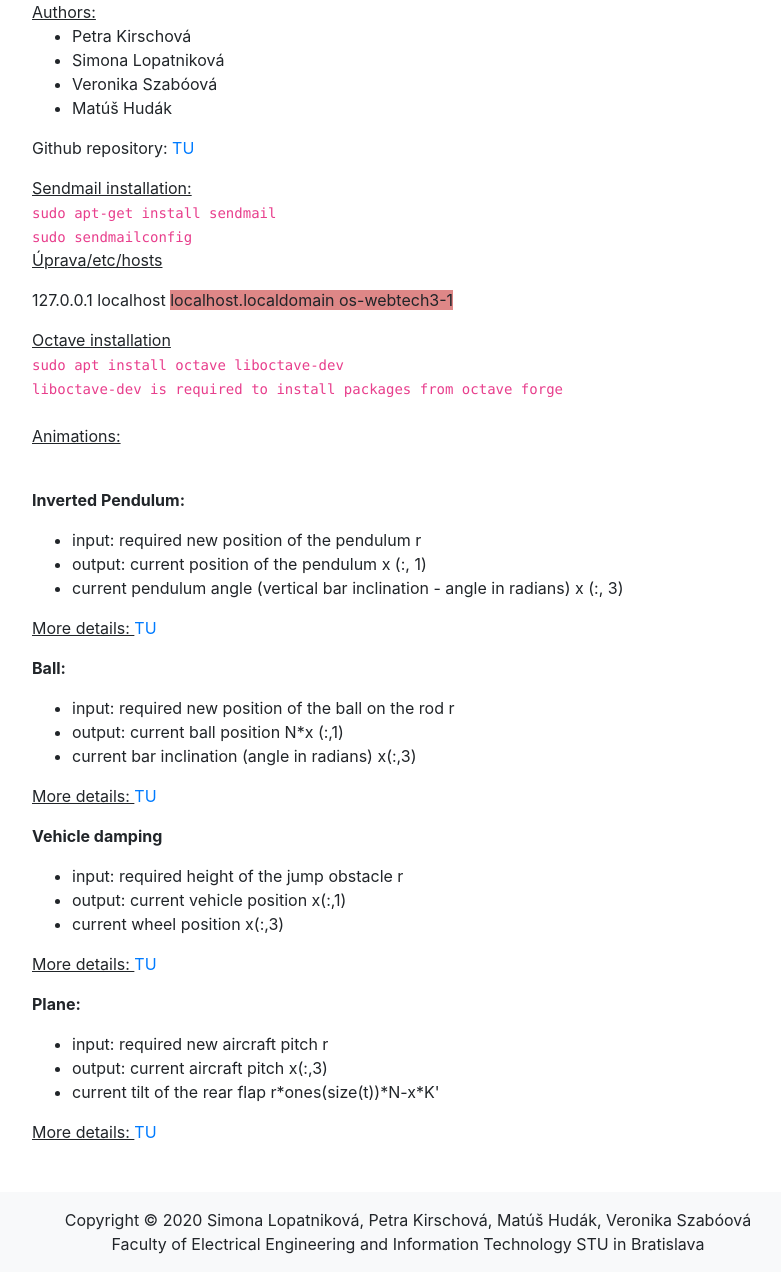
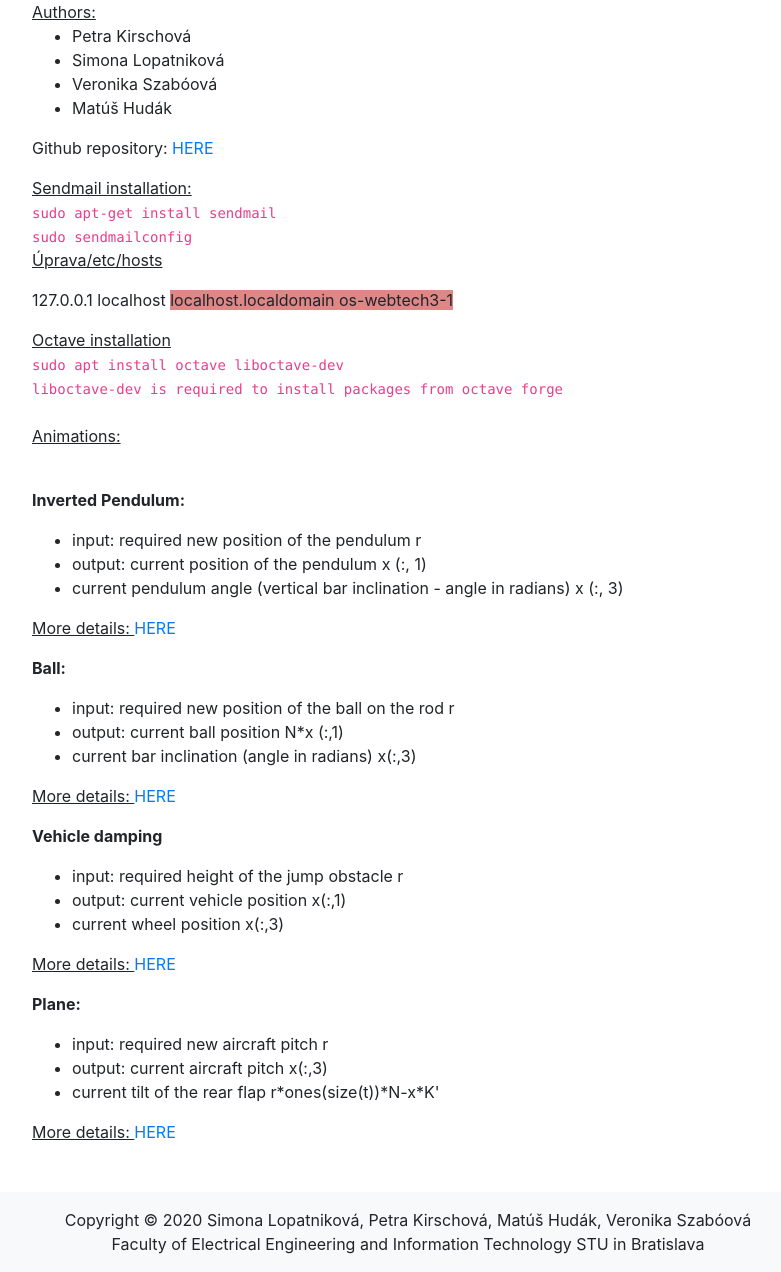
Before and after one commit to kirschovapetra/B-WEBTECH2-projekt, a PHP site: page /documentation_english.php in a window 1280 px wide. Shown: the part 120-1392 px from the top of the page, without its empty margins (232-1013 px from the left). Run offline with PHP 8.4, Linux system fonts and the light colour scheme.

Commit message:
Simona - dokumentacia

```diff
--- a/documentation_english.php
+++ b/documentation_english.php
@@ -52,7 +52,7 @@ require "config.php";
         <li>Veronika Szabóová</li>
         <li>Matúš Hudák</li>
     </ul>
-    <p>Github repository: <a href="https://github.com/pepak1234/webtech2">TU</a></p>
+    <p>Github repository: <a href="https://github.com/pepak1234/webtech2">HERE</a></p>
 
     <u>Sendmail installation:</u> <br>
     <code>sudo apt-get install sendmail</code><br>
@@ -72,7 +72,7 @@ require "config.php";
         <li>output: current position of the pendulum x (:, 1)</li>
         <li>current pendulum angle (vertical bar inclination - angle in radians) x (:, 3)</li>
     </ul>
-    <p><u>More details: </u> <a href="http://ctms.engin.umich.edu/CTMS/index.php?example=InvertedPendulum&section=SystemModeling">TU</a></p>
+    <p><u>More details: </u> <a href="http://ctms.engin.umich.edu/CTMS/index.php?example=InvertedPendulum&section=SystemModeling">HERE</a></p>
 
     <p><b>Ball:</b></p>
     <ul>
@@ -80,7 +80,7 @@ require "config.php";
         <li>output: current ball position N*x (:,1)</li>
         <li>current bar inclination (angle in radians) x(:,3)</li>
     </ul>
-    <p><u>More details: </u> <a href="http://ctms.engin.umich.edu/CTMS/index.php?example=Suspension&section=SystemModeling">TU</a></p>
+    <p><u>More details: </u> <a href="http://ctms.engin.umich.edu/CTMS/index.php?example=Suspension&section=SystemModeling">HERE</a></p>
 
     <p><b>Vehicle damping</b></p>
     <ul>
@@ -88,7 +88,7 @@ require "config.php";
         <li>output: current vehicle position x(:,1) </li>
         <li>current wheel position x(:,3)</li>
     </ul>
-    <p><u>More details: </u> <a href="http://ctms.engin.umich.edu/CTMS/index.php?example=BallBeam&section=SystemModeling">TU</a></p>
+    <p><u>More details: </u> <a href="http://ctms.engin.umich.edu/CTMS/index.php?example=BallBeam&section=SystemModeling">HERE</a></p>
 
     <p><b>Plane: </b></p>
     <ul>
@@ -96,7 +96,7 @@ require "config.php";
         <li>output: current aircraft pitch x(:,3)</li>
         <li>current tilt of the rear flap r*ones(size(t))*N-x*K'</li>
     </ul>
-    <p><u>More details: </u> <a href="http://ctms.engin.umich.edu/CTMS/index.php?example=AircraftPitch&section=SystemModeling">TU</a></p>
+    <p><u>More details: </u> <a href="http://ctms.engin.umich.edu/CTMS/index.php?example=AircraftPitch&section=SystemModeling">HERE</a></p>
 </div>
 
 
```
